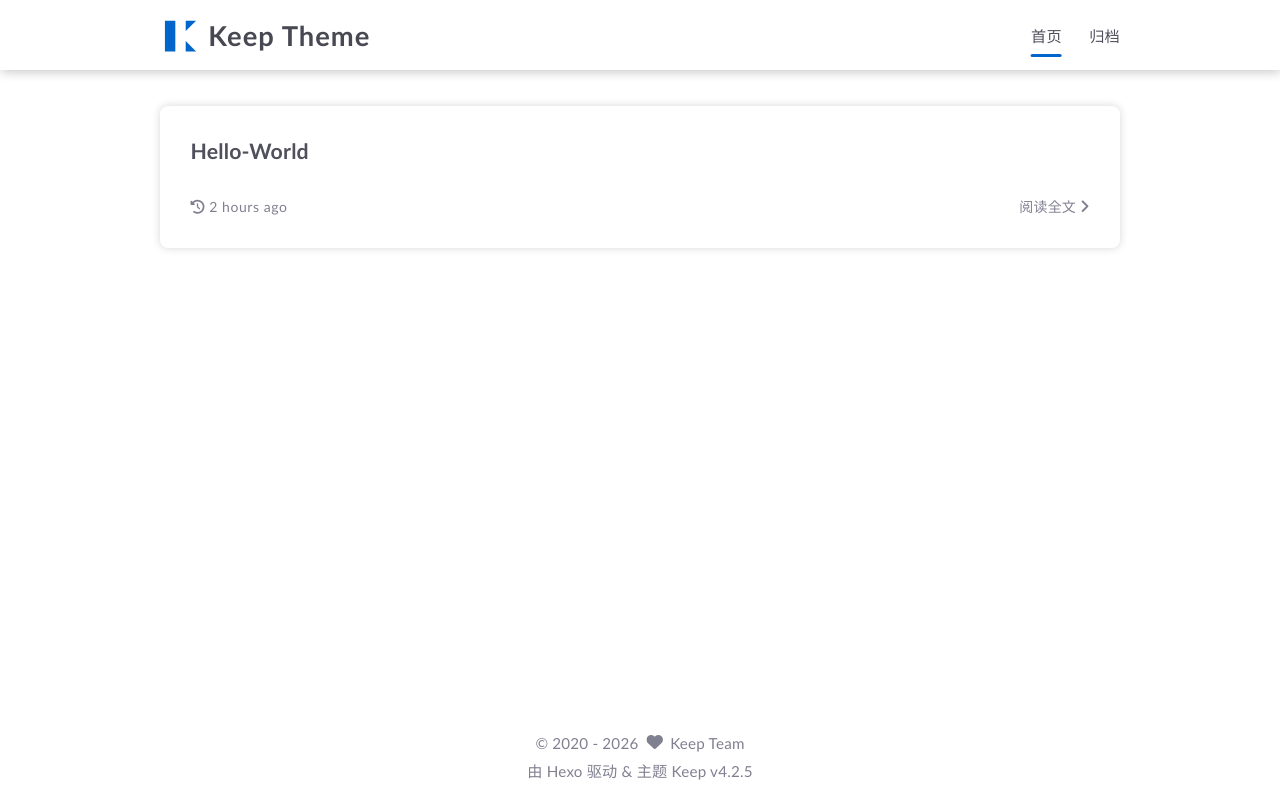
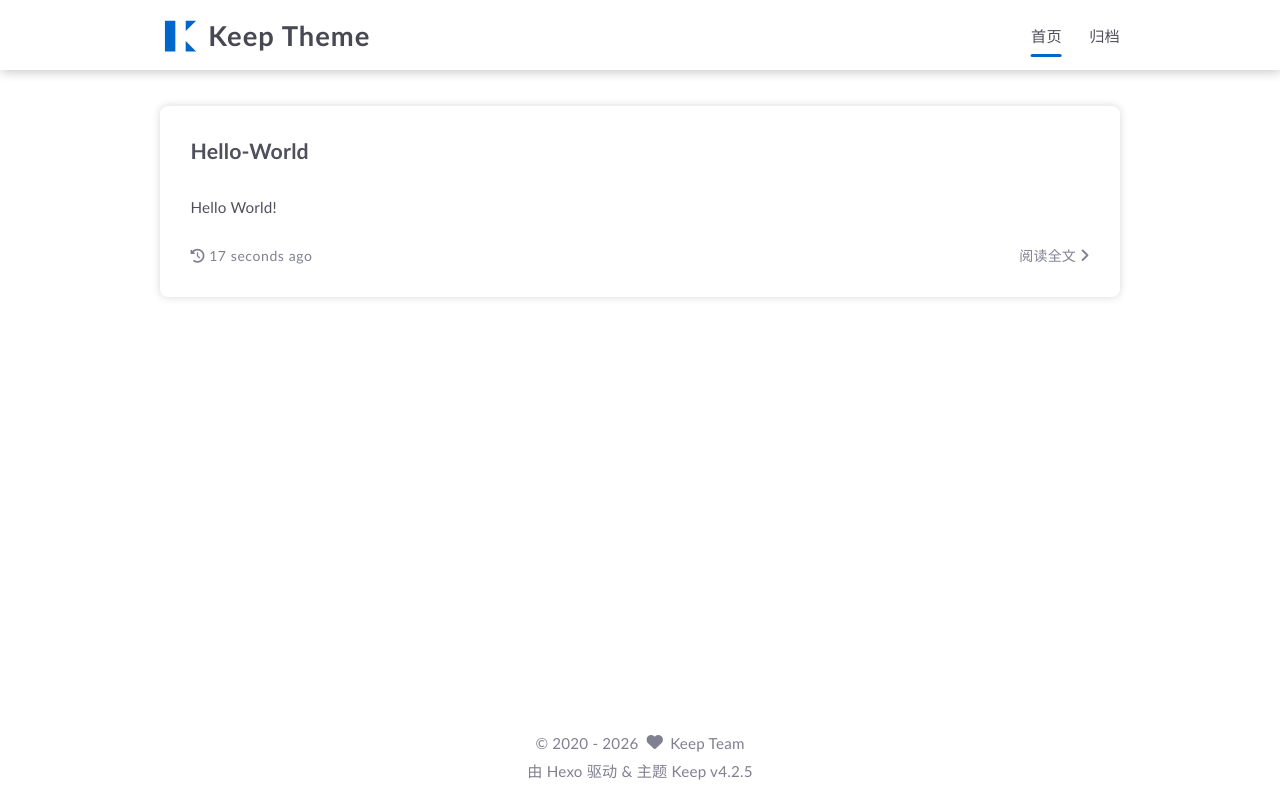
Before and after one commit to Aurelia-Maris/Breaking-the-Frame, a plain HTML site: page index.html in a window 1280 px wide. Drawn offline with Linux system fonts and the light colour scheme.

Commit message:
Site updated: 2026-04-28 16:53:53

```diff
--- a/index.html
+++ b/index.html
@@ -168,6 +168,7 @@
 
                     <div class="home-post-content keep-markdown-body">
 
+                            Hello World!
 
 
                     </div>
@@ -179,8 +180,8 @@
 
             <span class="meta-info-item border-box">
                 <i class="icon fa-solid fa-history"></i>&nbsp;<span class="home-post-history"
-                                                                                data-updated="Tue Apr 28 2026 14:23:42 GMT+0200"
-                >2026-04-28 14:23:42</span>
+                                                                                data-updated="Tue Apr 28 2026 16:53:37 GMT+0200"
+                >2026-04-28 16:53:37</span>
             </span>
 
 
```
Also changed, not shown: posts/f689a288/index.html (+2 -1 lines).
